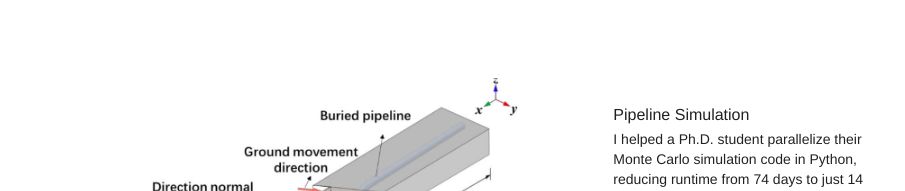
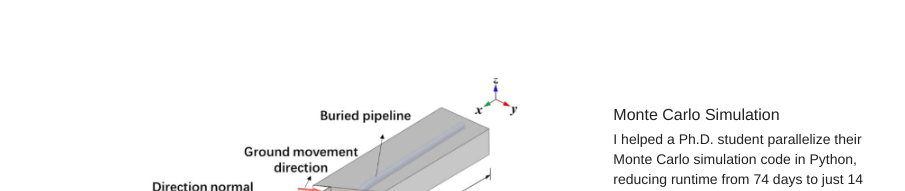
Before and after one commit to w3ichen/weichen.fyi, a Next.js app: page /ualberta-eng in a window 1280 px wide. Shown: the part 2109-2300 px from the top of the page, without its empty margins (182-1087 px from the left). Built offline with nearby package versions, Linux system fonts and the light colour scheme.

Commit message:
rename pipeline sim as Monte Carlo

```diff
--- a/src/app/ualberta-eng/page.tsx
+++ b/src/app/ualberta-eng/page.tsx
@@ -96,7 +96,7 @@ export default function UAlbertaEngPage() {
 
       <CaptionedImage
         src="swe/ualberta_eng_pipeline.jpg"
-        title="Pipeline Simulation"
+        title="Monte Carlo Simulation"
         caption="I helped a Ph.D. student parallelize their Monte Carlo simulation code in Python, reducing runtime from 74 days to just 14 hours (a 100x speedup) using Numba and Concurrent Futures. This work led to my co-authorship in their papers on pipeline failure probability."
         mt={SECTION_PT}
         links={[
```
